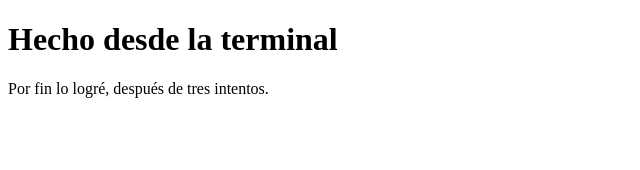
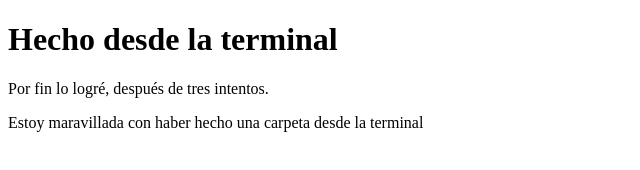
Before and after one commit to seyXR/platzi-javaScript, a plain HTML site: page index.html in a window 1280 px wide. Shown: the whole page, without its empty margins (0-640 px from the left). Drawn offline with Linux system fonts and the light colour scheme.

Commit message:
ADDed a new paragraph of text

```diff
--- a/index.html
+++ b/index.html
@@ -9,5 +9,6 @@
 <body>
     <h1> Hecho desde la terminal </h1>
     <p> Por fin lo logré, después de tres intentos.</p>
+    <p> Estoy maravillada con haber hecho una carpeta desde la terminal</p>
 </body>
 </html>
```
